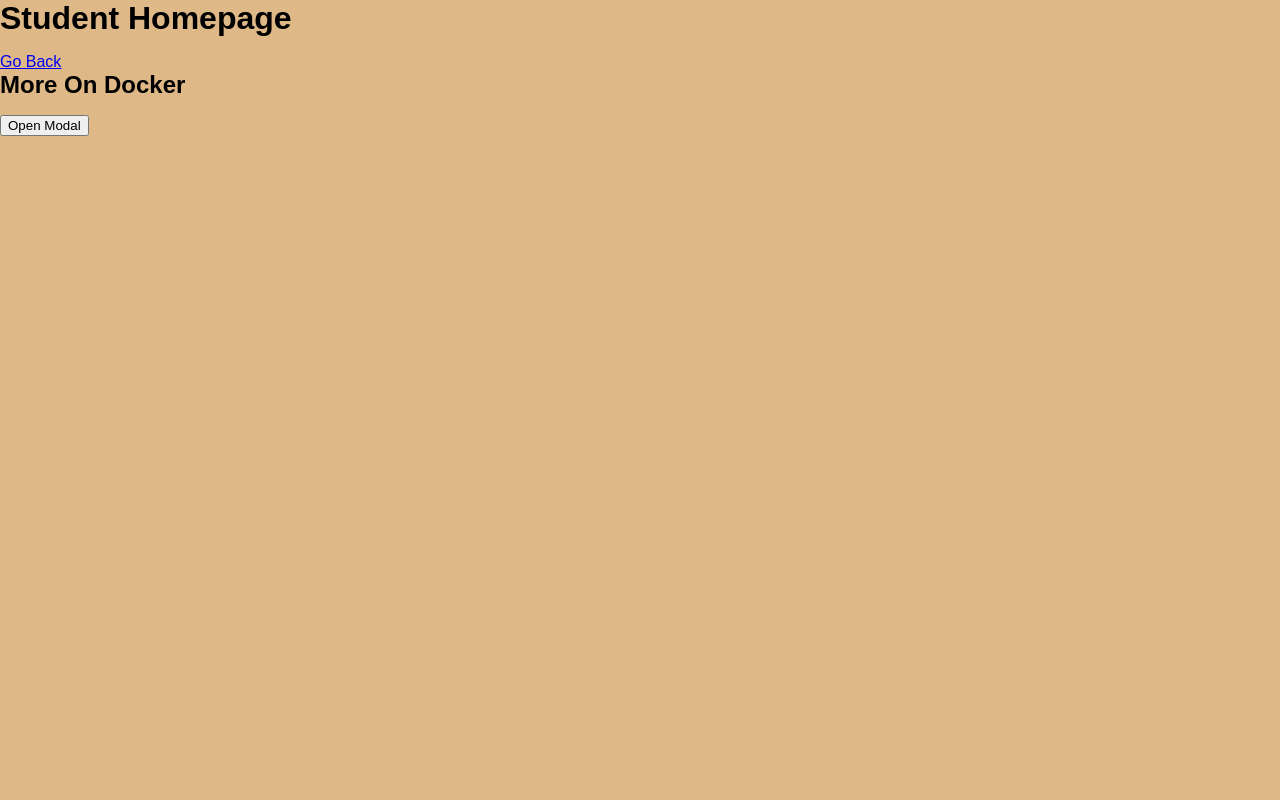
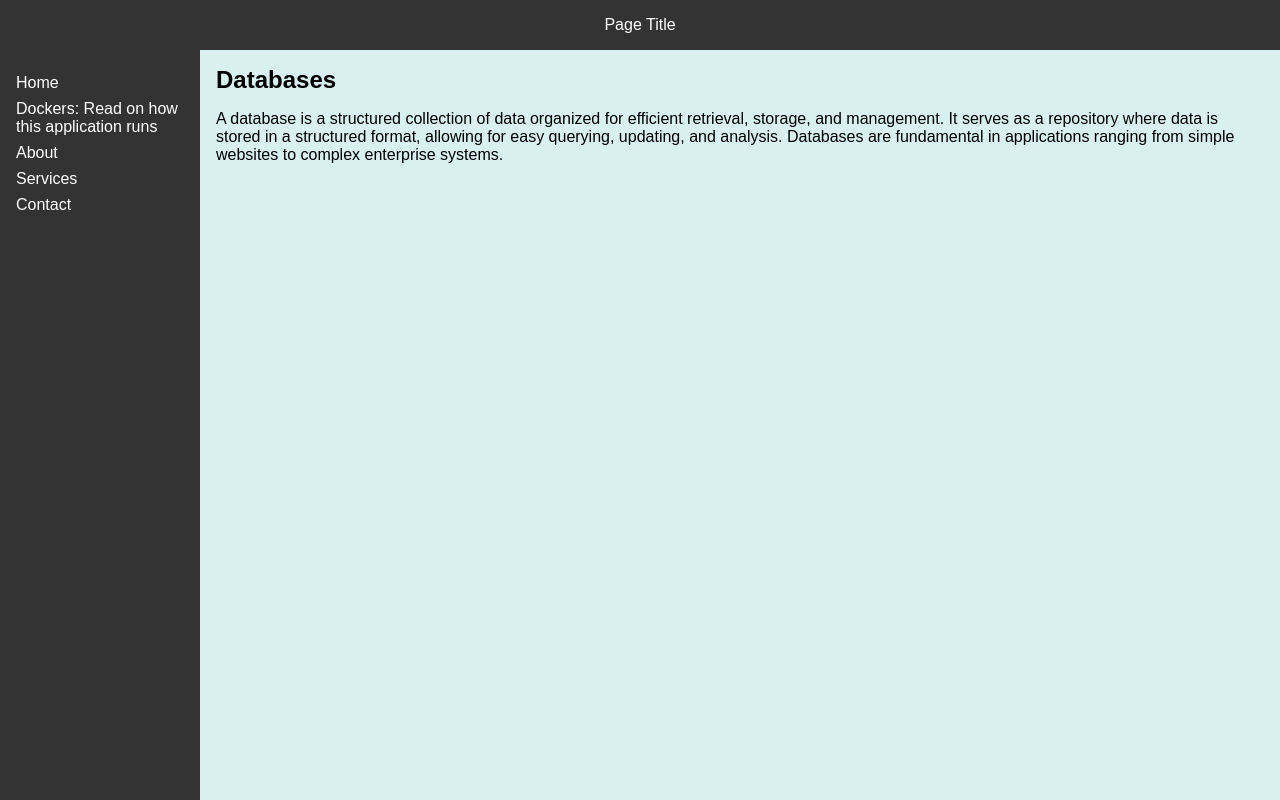
Before and after one commit to Maha-Muthu/query-craft, a Flask app: page /studenthomepage in a window 1280 px wide. Run offline with Flask 2, Linux system fonts and the light colour scheme; some libraries are stand-ins or nearby versions.

Commit message:
Homepage Nav Setup

```diff
--- a/static/css/studenthomepage/dockerinfopopup.css
+++ b/static/css/studenthomepage/dockerinfopopup.css
@@ -1,6 +1,6 @@
 
 /* The Modal (background) */
-.modal {
+.docker-info-modal {
     display: none; /* Hidden by default */
     position: fixed; /* Stay in place */
     z-index: 1; /* Sit on top */
--- a/static/css/studenthomepage/homescreen.css
+++ b/static/css/studenthomepage/homescreen.css
@@ -3,7 +3,48 @@ body {
     margin: 0;
     padding: 0;
     box-sizing: border-box;
-    background-color: burlywood;
+    background-color: #79cad047;
+    display: flex;
+    flex-direction: column;
+    height: 100vh;
+}
+
+header {
+    background-color: #333;
+    color: white;
+    padding: 1em;
+    text-align: center;
+}
+.container {
+    display: flex;
+    flex: 1;
+}
+nav {
+    background-color: #333;
+    color: white;
+    width: 200px;
+    min-height: calc(100vh - 60px);
+    padding: 1em;
+    box-sizing: border-box;
+}
+main {
+    flex: 1;
+    padding: 1em;
+}
+nav a {
+    color: white;
+    text-decoration: none;
+    display: block;
+    margin: 0.5em 0;
+}
+@media (max-width: 600px) {
+    nav {
+        width: 100%;
+        min-height: auto;
+    }
+    .container {
+        flex-direction: column;
+    }
 }
 
 /* Ensure responsive text sizing */
--- a/templates/studenthomepage.html
+++ b/templates/studenthomepage.html
@@ -8,25 +8,29 @@
     <link rel="stylesheet" href="static/css/studenthomepage/dockerinfopopup.css">
 </head>
 <body>
-    <h1>Student Homepage</h1>
-    <a href="/">Go Back</a>
-    <h2>More On Docker</h2>
+    <header>Page Title</header>
+    <div class="container">
+      <nav>
+          <a href="/">Home</a>
+          <a href="#" id="myBtn">Dockers: Read on how this application runs</a>
+          <a href="#">About</a>
+          <a href="#">Services</a>
+          <a href="#">Contact</a>
+      </nav>
+      <main>
+          <h2>Databases</h2>
+          <p>A database is a structured collection of data organized for efficient retrieval, storage, and management. It serves as a repository where data is stored in a structured format, allowing for easy querying, updating, and analysis. Databases are fundamental in applications ranging from simple websites to complex enterprise systems.</p>
+      </main>
+  </div>
 
-<!-- Trigger/Open The Modal -->
-<button id="myBtn">Open Modal</button>
-
-<!-- The Modal -->
-<div id="myModal" class="modal">
-
-  <!-- Modal content -->
+<div id="myModal" class="docker-info-modal">
   <div class="modal-content">
     <span class="close">&times;</span>
-    <p>Some text in the Modal..</p>
+    <h2>Dockers</h2>
+    <h3>What is a Docker ? </h3>
+    <h4>Docker is like a magic box for your software! It's a tool that helps you pack up an entire application and everything it needs to run smoothly, like libraries and settings, into a neat, portable package called a container. Imagine it's like a mini-virtual computer just for your app!<br>Docker is a platform that enables developers to package, deploy, and run applications within containers. Containers are lightweight, portable, and self-sufficient environments that contain everything needed to run an application, including code, runtime, libraries, and depndencies. Docker uses containerization technology to ensure consistency across different computing environments. </h4>.
   </div>
-
 </div>
-
-
 <script src="static/js/studenthomepage/dockerinfopopup.js"></script>
     </body>
 </html>
```
